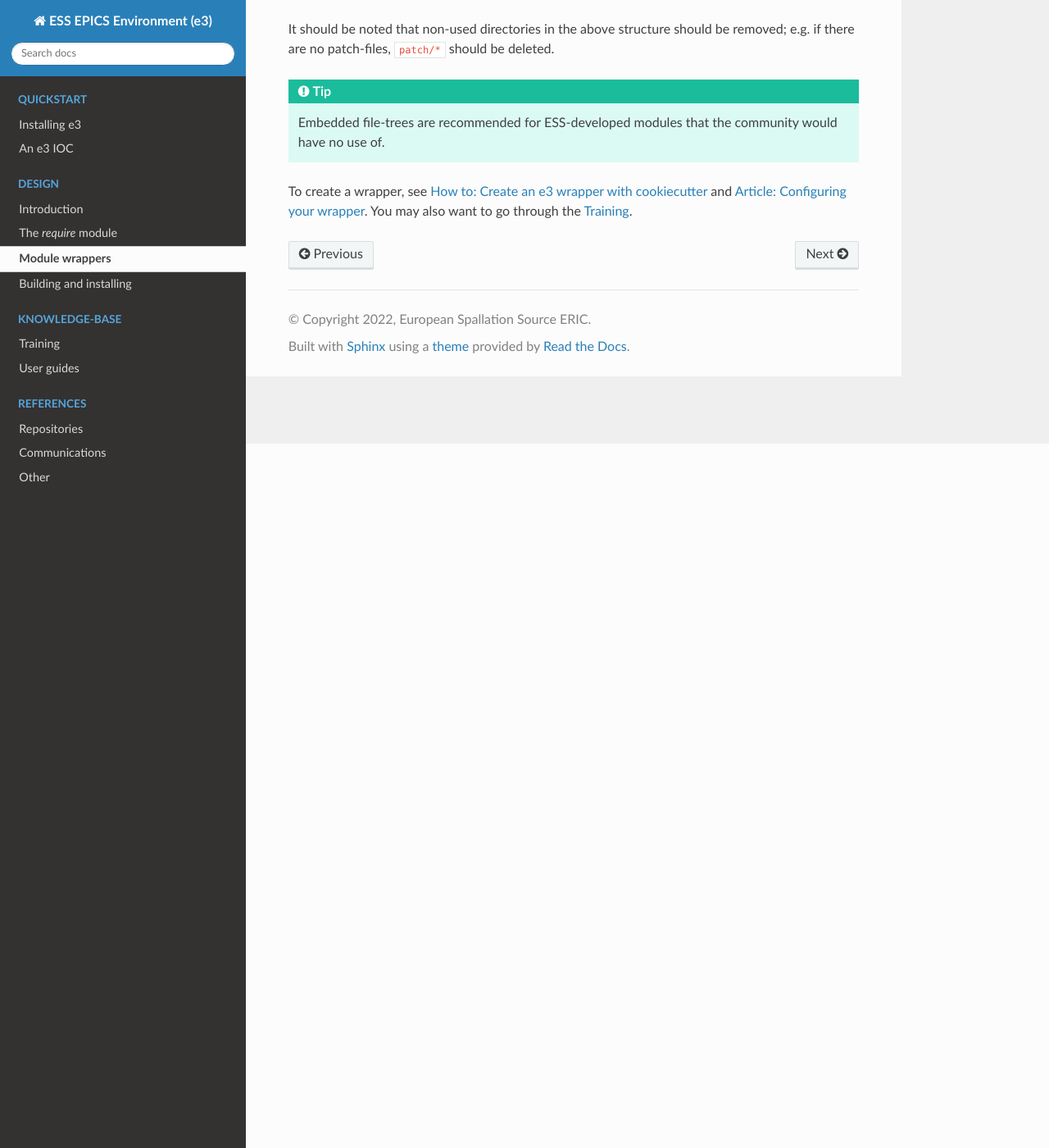
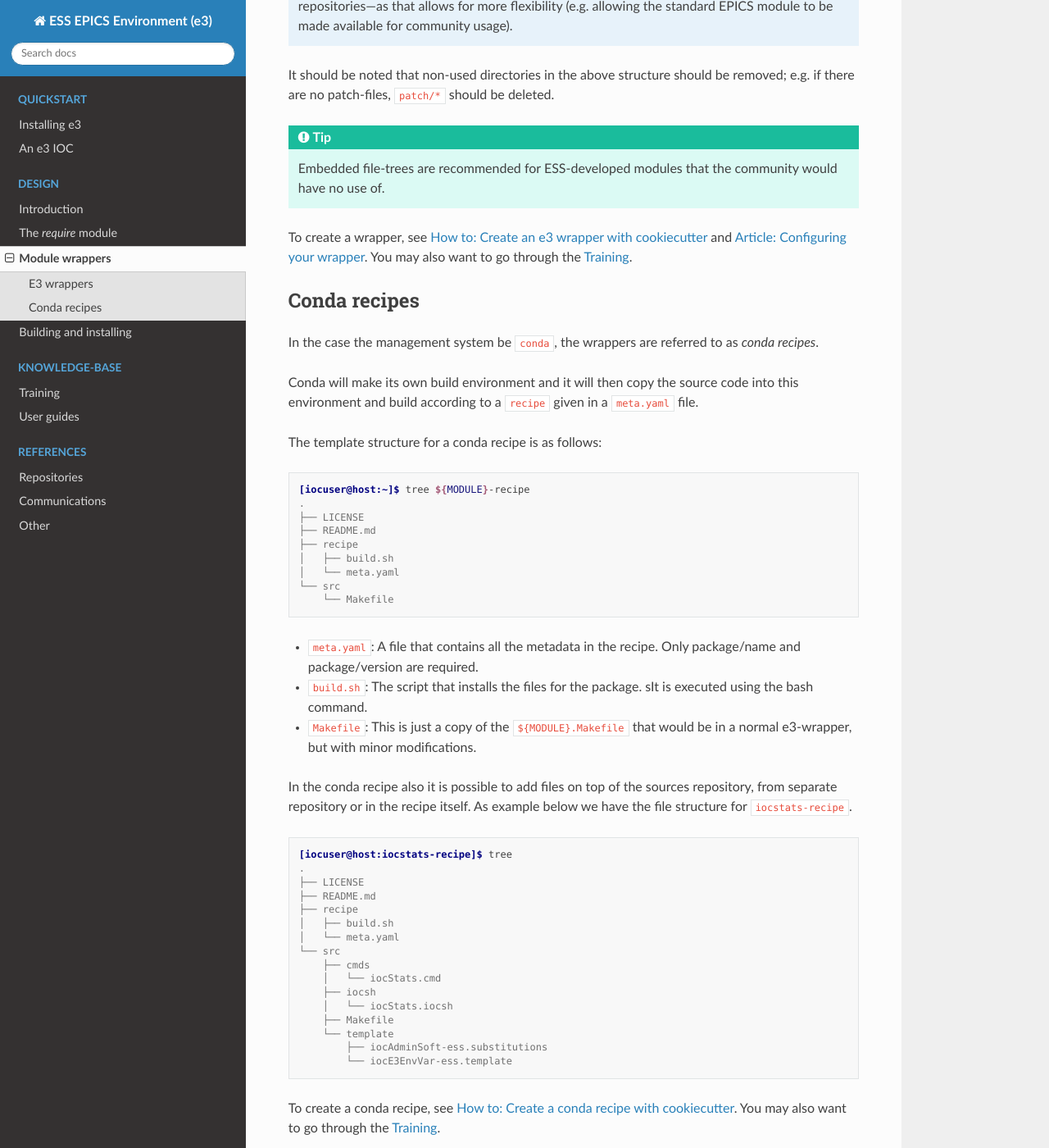
Before and after one commit to ttkorhonen/e3pages, a Sphinx documentation site: the page built from docs/design/3_wrappers.md, in a window 1280 px wide and 1400 px high, scrolled down 859 px. Shown: the whole window at 82% size. Built offline with Sphinx 7.4.7 and the Read the Docs theme 2.0.0, drawn with Linux system fonts in a browser that asks for light colours.

Commit message:
Added content about conda-recipe

````diff
--- a/docs/design/3_wrappers.md
+++ b/docs/design/3_wrappers.md
@@ -1,6 +1,8 @@
 (wrappers)=
 
 # Module wrappers
+
+## E3 wrappers
 
 Another key feature of e3 is the module wrapper. This allows us to apply
 site-specific changes to modules from any source without needing to modify that
@@ -49,3 +51,61 @@ would have no use of.
 
 To create a wrapper, see {ref}`cookiecutter_wrapper` and {ref}`wrapper_config`.
 You may also want to go through the {ref}`training_series`.
+
+## Conda recipes
+
+In the case the management system be `conda`, the wrappers are referred to as
+*conda recipes*.
+
+Conda will make its own build environment and it will then copy the source
+code into this environment and build according to a `recipe` given in a
+`meta.yaml` file.
+
+The template structure for a conda recipe is as follows:
+
+``` console
+[iocuser@host:~]$ tree ${MODULE}-recipe
+.
+├── LICENSE
+├── README.md
+├── recipe
+│   ├── build.sh
+│   └── meta.yaml
+└── src
+    └── Makefile
+```
+
+* `meta.yaml`: A file that contains all the metadata in the recipe.
+  Only package/name and package/version are required.
+
+* `build.sh`: The script that installs the files for the package.
+  sIt is executed using the bash command.
+
+* `Makefile`: This is just a copy of the `${MODULE}.Makefile`
+  that would be in a normal e3-wrapper, but with minor modifications.
+
+In the conda recipe also it is possible to add files on top of the
+sources repository, from separate repository or in the recipe
+itself. As example below we have the file structure for `iocstats-recipe`.
+
+``` console
+[iocuser@host:iocstats-recipe]$ tree
+.
+├── LICENSE
+├── README.md
+├── recipe
+│   ├── build.sh
+│   └── meta.yaml
+└── src
+    ├── cmds
+    │   └── iocStats.cmd
+    ├── iocsh
+    │   └── iocStats.iocsh
+    ├── Makefile
+    └── template
+        ├── iocAdminSoft-ess.substitutions
+        └── iocE3EnvVar-ess.template
+```
+
+To create a conda recipe, see {ref}`cookiecutter_recipe`.
+You may also want to go through the {ref}`training_series`.
````
Also changed, not shown: docs/kb/guide/articles/11_cookiecutter_recipe.md (added, +145 -0 lines).
